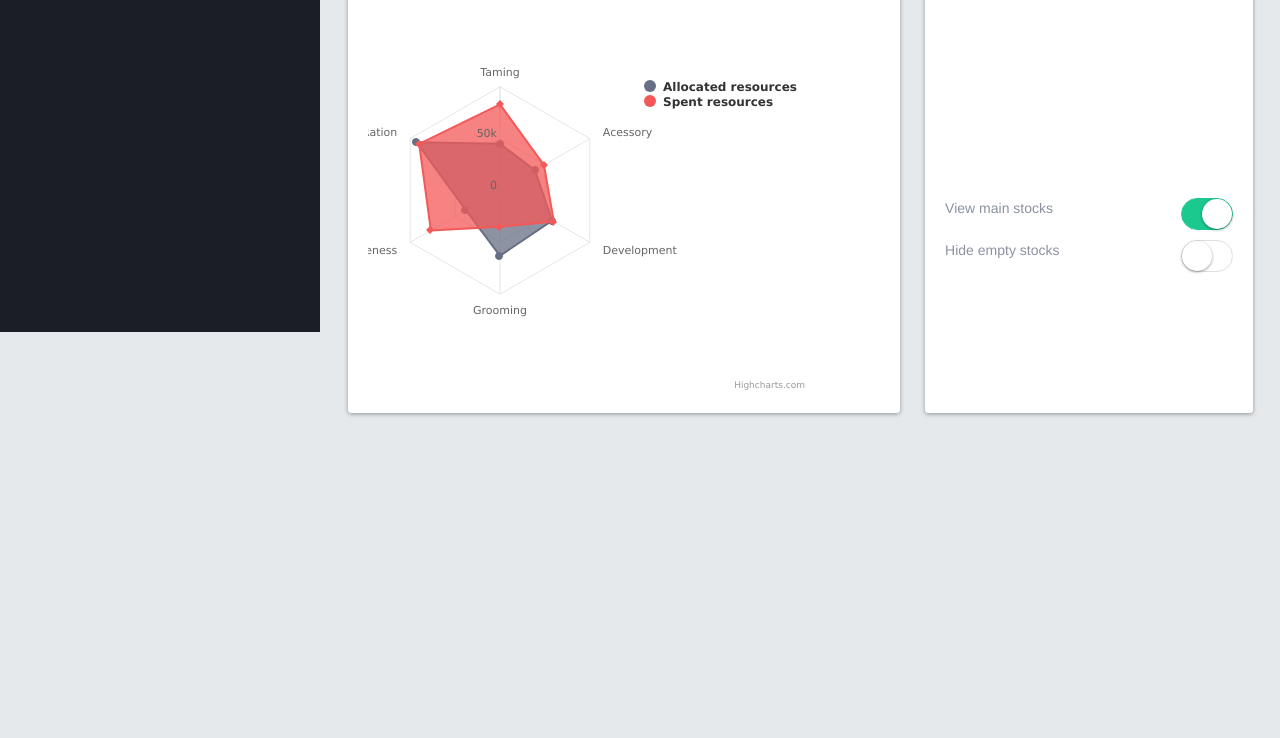
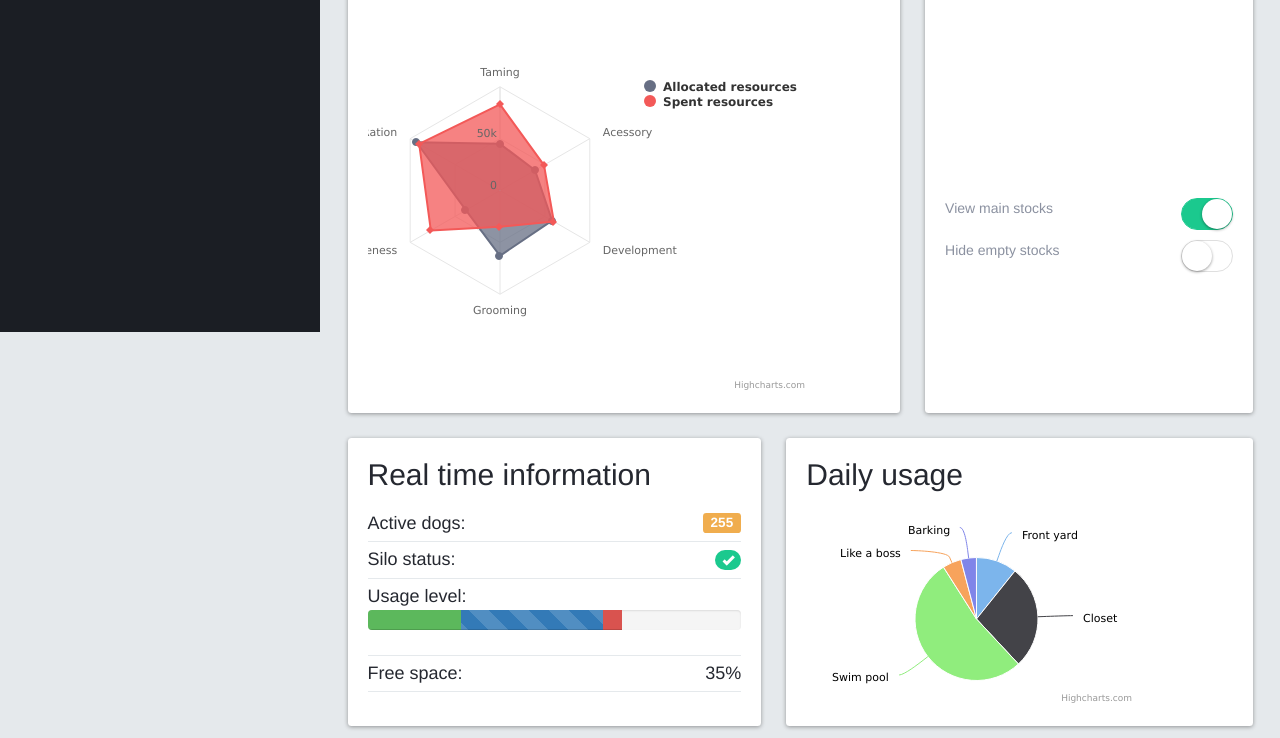
Before and after one commit to jsdelivrbot/bootstrap4-projects, a plain HTML site: page bootstrap-dashboard-application/dashboard.html in a window 1280 px wide. Shown: the part 468-1206 px from the top of the page. Before the commit the page ends 893 px from the top, so only its background shows below. Drawn offline with nearby package versions, Linux system fonts and the light colour scheme.

Commit message:
Dashboard main section is done

```diff
--- a/bootstrap-dashboard-application/css/base.css
+++ b/bootstrap-dashboard-application/css/base.css
@@ -328,3 +328,27 @@ nav #nav-menu {
 #ration-stock .switchery {
     float: right;
 }
+
+/*real-time*/
+#real-time li {
+    font-size: 1.8rem;
+    font-weight: 300;
+    border-bottom: 0.1rem solid #e5e9ec;
+    padding: 0.5rem 0;
+}
+#real-time .badge.ok {
+    background-color: #1bc98e;
+}
+#real-time .badge span,
+#real-time .label {
+    color: #FFF;
+}
+#real-time .badge,
+#real-time .label {
+    margin-top: 0.25rem;
+}
+
+/*Daily usage*/
+#daily-usage .area-chart {
+    height: 200px;
+}
--- a/bootstrap-dashboard-application/dashboard.html
+++ b/bootstrap-dashboard-application/dashboard.html
@@ -4,7 +4,7 @@
     <meta charset="utf-8">
     <meta http-equiv="X-UA-Compatible" content="IE=edge">
     <meta name="viewport" content="width=device-width, initial-scale=1">
-    <title>Landing page</title>
+    <title>Dashboard page</title>
 
     <link rel="stylesheet" href="css/bootstrap.css">
     <link rel="stylesheet" href="css/switchery.min.css">
@@ -246,6 +246,44 @@
               </div>
             </div>
           </div>
+          <div id="real-time" class="card">
+            <div class="card-block">
+              <h2>Real time information</h2>
+              <ul class="list-unstyled">
+                <li>
+                  Active dogs: <span class="label label-warning pull-right">255</span>
+                </li>
+                <li>
+                  Silo status: <span class="badge ok pull-right">
+                    <span class="glyphicon glyphicon-ok" aria-hidden="true"></span>
+                  </span>
+                </li>
+                <li>
+                  Usage level:
+                  <div class="progress">
+                    <div class="progress-bar progress-bar-success" role="progressbar" aria-valuenow="25" aria-valuemin="0" aria-valuemax="100" style="width: 25%;">
+                      <span class="sr-only">25%</span>
+                    </div>
+                    <div class="progress-bar progress-bar--warning progress-bar-striped active" role="progressbar" aria-valuenow="38" aria-valuemin="0" aria-valuemax="100" style="width: 38%;">
+                      <span class="sr-only">38% alocated</span>
+                    </div>
+                    <div class="progress-bar progress-bar-danger" role="progressbar" aria-valuenow="5" aria-valuemin="0" aria-valuemax="100" style="width: 5%;">
+                      <span class="sr-only">5% reserved</span>
+                    </div>
+                  </div>
+                </li>
+                <li>
+                  Free space: <span id="free-space:" class="pull-right">35%</span>
+                </li>
+              </ul>
+            </div>
+          </div>
+          <div id="daily-usage" class="card">
+            <div class="card-block">
+              <h2>Daily usage</h2>
+              <div class="area-chart"></div>
+            </div>
+          </div>
         </div>
       </div>
     </div>
--- a/bootstrap-dashboard-application/js/main.js
+++ b/bootstrap-dashboard-application/js/main.js
@@ -66,4 +66,46 @@ $(document).ready(function(){
     elems.forEach(function(e){
         var switchery = new Switchery(e, switcheryOpts);
     });
+
+    // real-time
+    changeMultiplier = 0.2;
+    window.setInterval(function() {
+        var freeSpacePercentage;
+        freeSpacePercentage = $('#free-space').text();
+        freeSpacePercentage = parseFloat(freeSpacePercentage);
+
+        delta = changeMultiplier * (Math.random() < 0.5 ? -1.0 : 1.0);
+
+        freeSpacePercentage = freeSpacePercentage + freeSpacePercentage * delta;
+        freeSpacePercentage = parseFloat(freeSpacePercentage);
+
+        $('#free-space').text(freeSpacePercentage + '%');
+    }, 2000);
+
+    // daily-usage
+    $('#daily-usage .area-chart').highcharts({
+        title: {text: ''},
+        tooltip: {
+            pointFormat: '{series.name}: <b>{point.percentage:.1f}%</b>'
+        },
+        plotOptions : {
+            pie: {
+                dataLabels: {
+                    enabled: true,
+                    style: {fontWeight: '300'}
+                }
+            }
+        },
+        series: [{
+            type: 'pie',
+            name: 'Time share',
+            data: [
+            ['Front yard', 10.38],
+            ['Closet', 26.33],
+            ['Swim pool', 51.03],
+            ['Like a boss', 4.77],
+            ['Barking', 3.93]
+            ]
+        }]
+    });
 });
```
